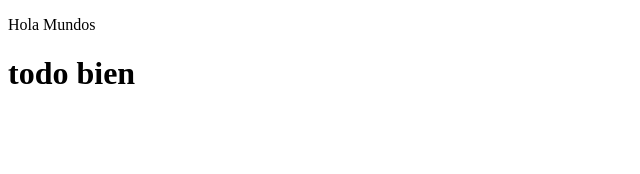
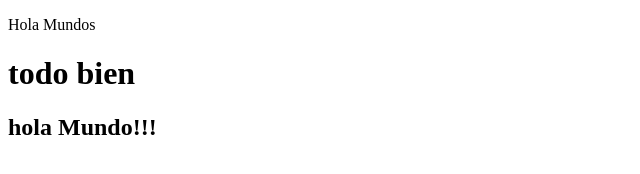
Before and after one commit to CristianSalcedo28/ProyectoPruebaMac, a plain HTML site: page index.html/index.html in a window 1280 px wide. Shown: the whole page, without its empty margins (0-640 px from the left). Drawn offline with Linux system fonts and the light colour scheme.

Commit message:
Primer Commit

```diff
--- a/index.html/index.html
+++ b/index.html/index.html
@@ -8,5 +8,6 @@
 <body>
     <p>Hola Mundos</p>
     <h1>todo bien</h1>
+    <h2>hola Mundo!!!</h2>
 </body>
 </html>
```
